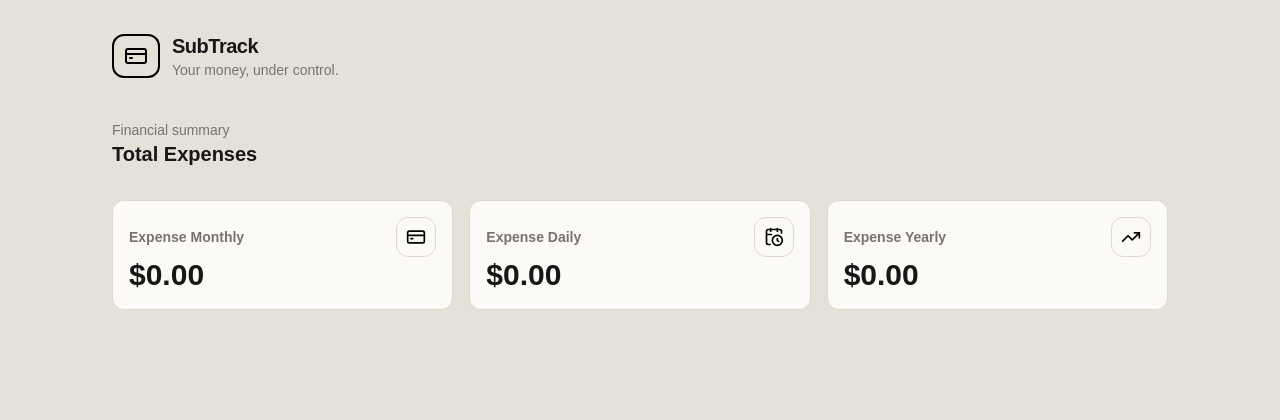
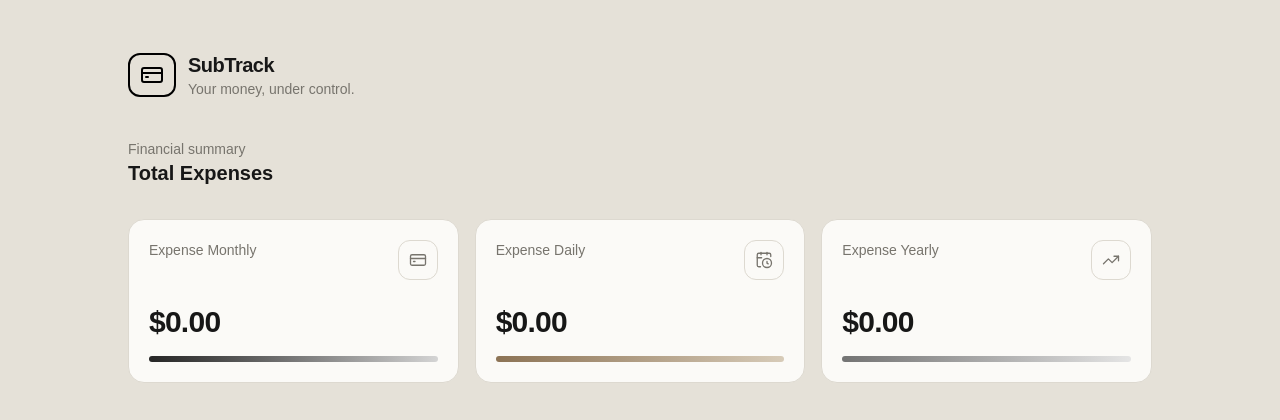
Before and after one commit to franciscorochamont/subtrack, a React (Vite) app: page / in a window 1280 px wide. Shown: the top 420 px of the page. Built offline with nearby package versions, Linux system fonts and the light colour scheme; a web font is replaced by a local one.

Commit message:
feat: improve layout and design of expense stat cards

```diff
--- a/src/App.tsx
+++ b/src/App.tsx
@@ -11,12 +11,13 @@ function App() {
     ]
 
   return (
-    <div className="min-h-screen px-5 py-8 sm:px-8 lg:px-28">
+    <div className="min-h-screen bg-background px-5 py-8 md:px-8 md:py-10 xl:px-x xl:py-y">
+        <div className="mx-auto w-full max-w-5xl">
             <Header />
             <main className="mt-10">
                 <p className="font-plus text-secondary text-sm">Financial summary</p>
                 <p className="text-primary font-bold font-plus text-xl">Total Expenses</p>
-            <div className="grid gap-4 md:gap-4 md:grid-cols-3 mt-8">
+                <div className="mt-8 grid grid-cols-1 items-stretch gap-4 sm:grid-cols-3">
                     {stats.map((stats) => (
                         <StatCardExpense
                             key={stats.period}
@@ -27,6 +28,7 @@ function App() {
                 </div>
             </main>
         </div>
+    </div>
 
   )
 }
--- a/src/components/StatCardExpense.tsx
+++ b/src/components/StatCardExpense.tsx
@@ -8,23 +8,30 @@ const periodIcons: Record<ExpensePeriod, typeof CreditCard> = {
     Yearly: TrendingUp,
 }
 
+const periodAccent: Record<ExpensePeriod, string> = {
+    Daily: "from-[#8C7355] to-[#D7CBB8]",
+    Monthly: "from-neutral-800 to-neutral-300",
+    Yearly: "from-neutral-500 to-neutral-200",
+}
+
 export default function StatCardExpense({ period, total } : ExpenseStats) {
     const Icon = periodIcons[period]
+    const accent = periodAccent[period]
 
   return (
-    <div className="bg-card-background max-w-2xl border border-card-border
-        hover:border-card-border-hover hover:shadow-xl transition-shadow duration-500 ease-in-out cursor-pointer p-4 rounded-xl">
-        <div className="flex justify-between items-center">
-            <p className="text-secondary text-sm font-plus font-semibold">Expense {period}</p>
-            <div className="w-10 h-10 border border-card-border p-2 rounded-xl flex items-center justify-center">
-                <Icon
-                    size={20}
-                />
+    <div className="flex h-full min-h-36 flex-col justify-between rounded-2xl border border-card-border bg-card-background p-5 cursor-pointer transition-shadow duration-500 ease-in-out hover:border-card-border-hover hover:shadow-xl">
+        <div className="flex items-start justify-between gap-3">
+            <p className="font-plus text-sm font-medium leading-5 text-secondary">Expense {period}</p>
+            <div className="flex size-10 shrink-0 items-center justify-center rounded-xl border border-card-border text-secondary">
+                <Icon size={18} strokeWidth={1.75} />
             </div>
         </div>
-        <p className="text-3xl text-primary font-bold font-plus">
-            {formatCurrency(total)}
-        </p>
+        <div className="mt-6">
+            <p className="font-plus text-3xl font-bold tracking-tight text-primary">
+                {formatCurrency(total)}
+            </p>
+            <div className={`mt-4 h-1.5 w-full rounded-full bg-linear-to-r ${accent}`} />
+        </div>
     </div>
   )
 }
--- a/src/index.css
+++ b/src/index.css
@@ -9,4 +9,6 @@
     --color-card-background: #FBFAF7;
     --color-card-border: #DDD9D0;
     --color-card-border-hover: #A9A49A;
+    --spacing-y: 3.2rem;
+    --spacing-x: 4.8rem;
 }
```
Lines whose indentation alone changed are shown as unchanged.
